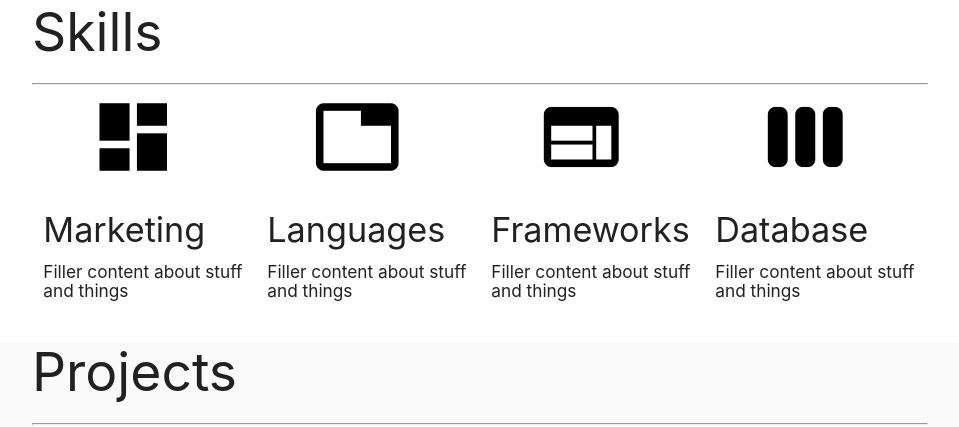
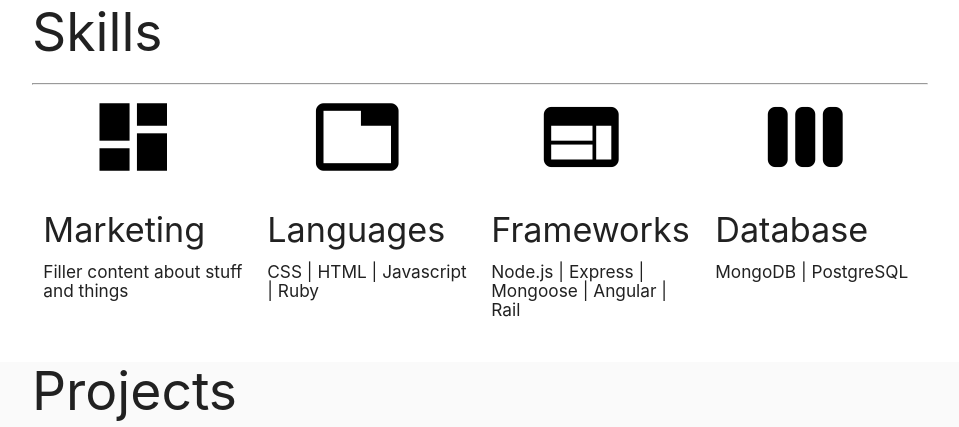
Before and after one commit to c00z/zachcusimano, a plain HTML site: page index.html in a window 1280 px wide. Shown: the part 1240-1667 px from the top of the page, without its empty margins (160-1119 px from the left). Drawn offline with nearby package versions, Linux system fonts and the light colour scheme.

Commit message:
pushing before moving projects

```diff
--- a/index.html
+++ b/index.html
@@ -63,17 +63,17 @@
       <div class="col s3">
         <i class="large material-icons" id="dashicon">&nbsp;&nbsp;tab</i>
         <h4>Languages</h4>
-        <h6>Filler content about stuff and things</h6>
+        <h6>CSS | HTML | Javascript | Ruby</h6>
       </div>
       <div class="col s3">
       <i class="large material-icons" id="dashicon">&nbsp;&nbsp;web</i>
         <h4>Frameworks</h4>
-        <h6>Filler content about stuff and things</h6>
+        <h6>Node.js | Express | Mongoose | Angular | Rail</h6>
       </div>
       <div class="col s3">
       <i class="large material-icons" id="dashicon">&nbsp;&nbsp;view_week</i>
         <h4>Database</h4>
-        <h6>Filler content about stuff and things</h6>
+        <h6>MongoDB | PostgreSQL</h6>
       </div>
   </div>
 </div>
```
